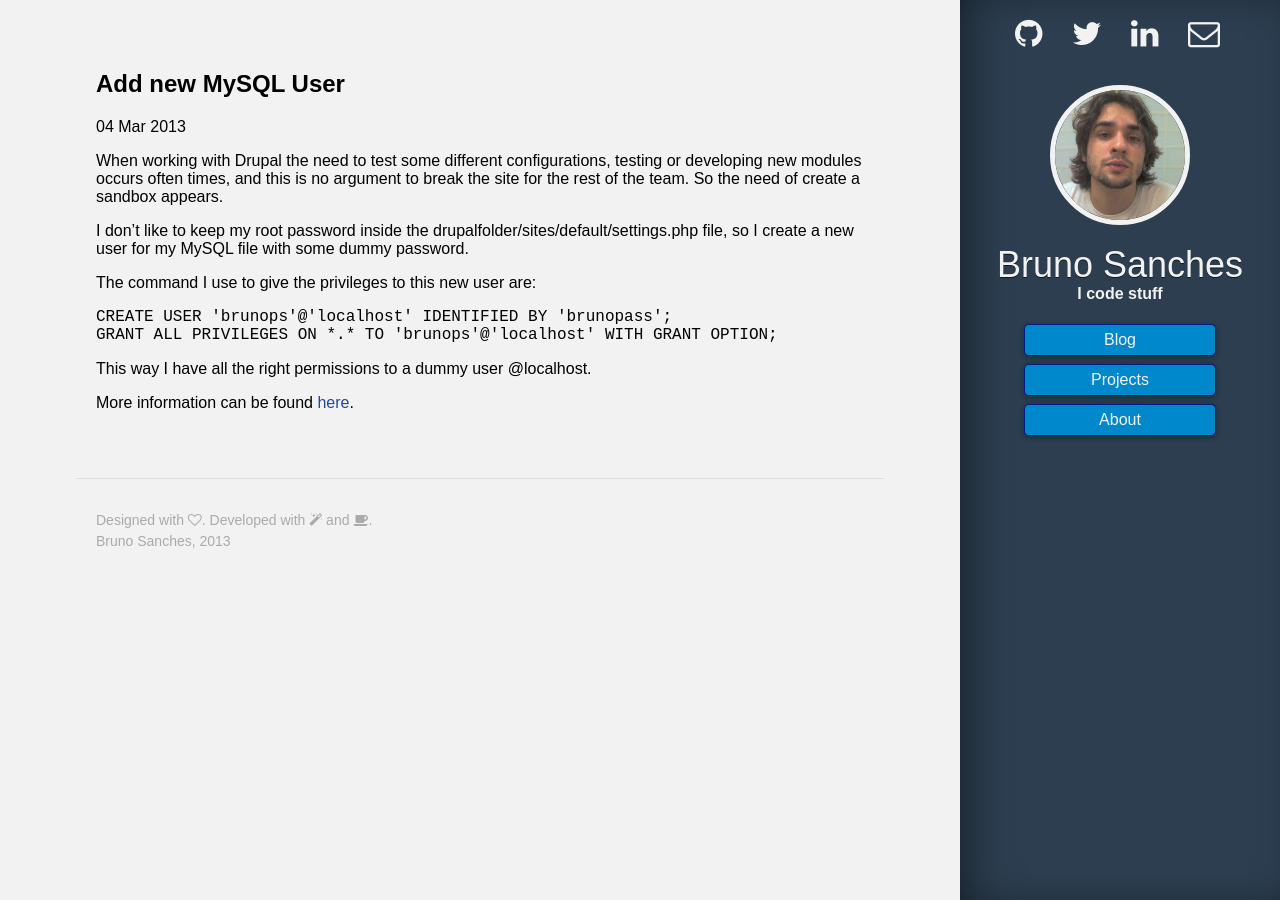
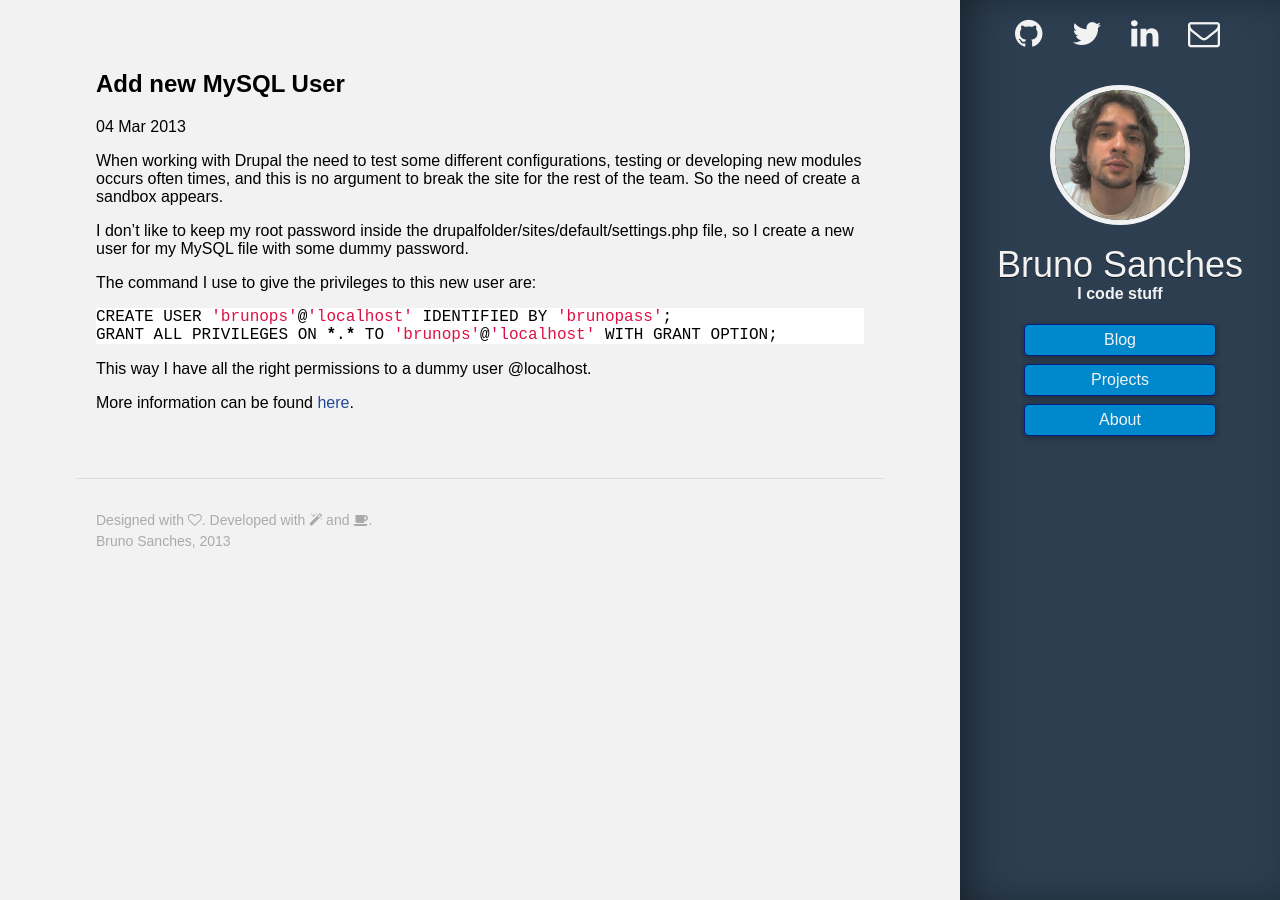
Before and after one commit to brunops/brunops.github.io, a Jekyll site: the page built from _posts/2013-03-04-add-new-mysql-user.markdown, in a window 1280 px wide. Built offline with Jekyll 4.4.1, drawn with Linux system fonts in a browser that asks for light colours; some web fonts are replaced; Markdown is read by kramdown in place of the engine named in the settings.

Commit message:
Reformat "Add New MySQL User" to markdown

```diff
--- a/_posts/2013-03-04-add-new-mysql-user.markdown
+++ b/_posts/2013-03-04-add-new-mysql-user.markdown
@@ -10,8 +10,12 @@ When working with Drupal the need to test some different configurations, testing
 I don't like to keep my root password inside the drupalfolder/sites/default/settings.php file, so I create a new user for my MySQL file with some dummy password.
 
 The command I use to give the privileges to this new user are:
-<pre class="brush: sql; gutter: true; first-line: 1">CREATE USER 'brunops'@'localhost' IDENTIFIED BY 'brunopass';
-GRANT ALL PRIVILEGES ON *.* TO 'brunops'@'localhost' WITH GRANT OPTION;</pre>
+
+{% highlight bash %}
+CREATE USER 'brunops'@'localhost' IDENTIFIED BY 'brunopass';
+GRANT ALL PRIVILEGES ON *.* TO 'brunops'@'localhost' WITH GRANT OPTION;
+{% endhighlight %}
+
 This way I have all the right permissions to a dummy user @localhost.
 
-More information can be found <a class="vt-p" title="MySQL documentation" href="http://dev.mysql.com/doc/refman/5.1/en/adding-users.html" target="_blank">here</a>.
+More information can be found <a title="MySQL documentation" href="http://dev.mysql.com/doc/refman/5.1/en/adding-users.html" target="_blank">here</a>.
```
